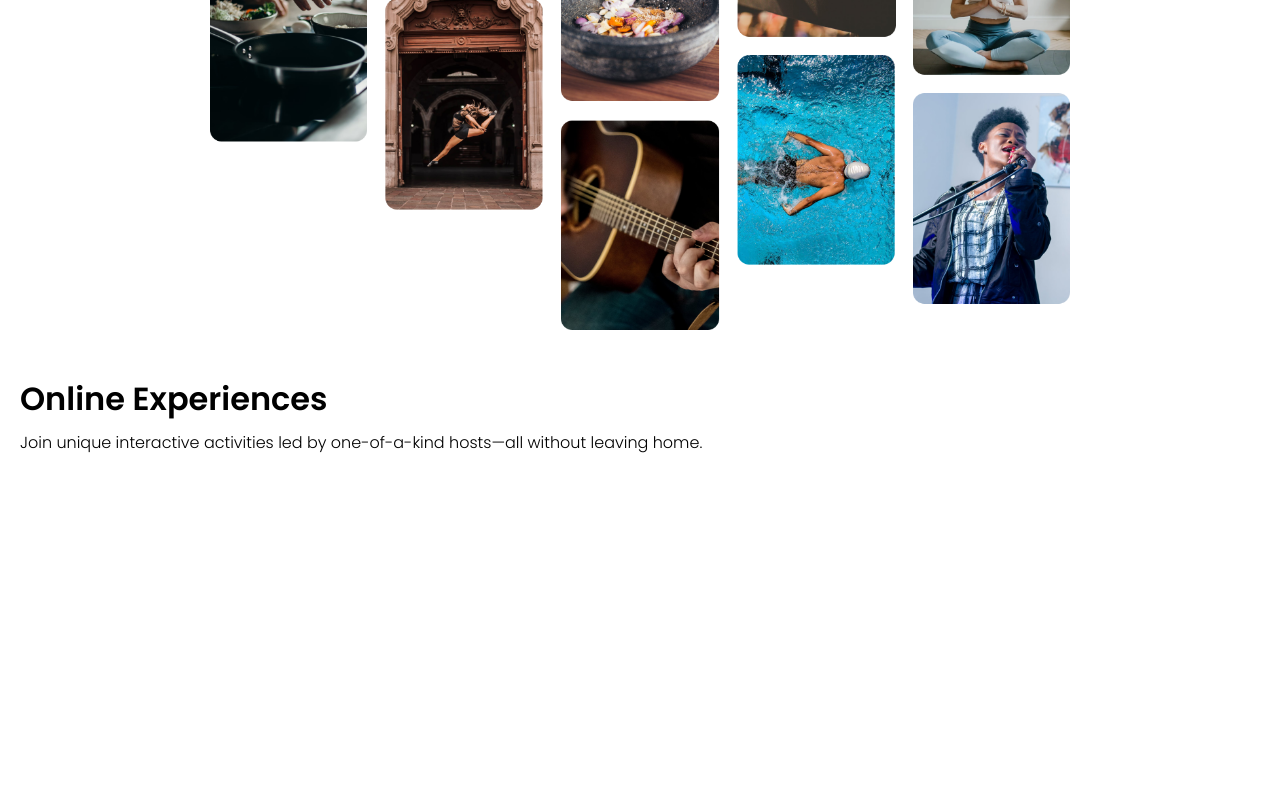
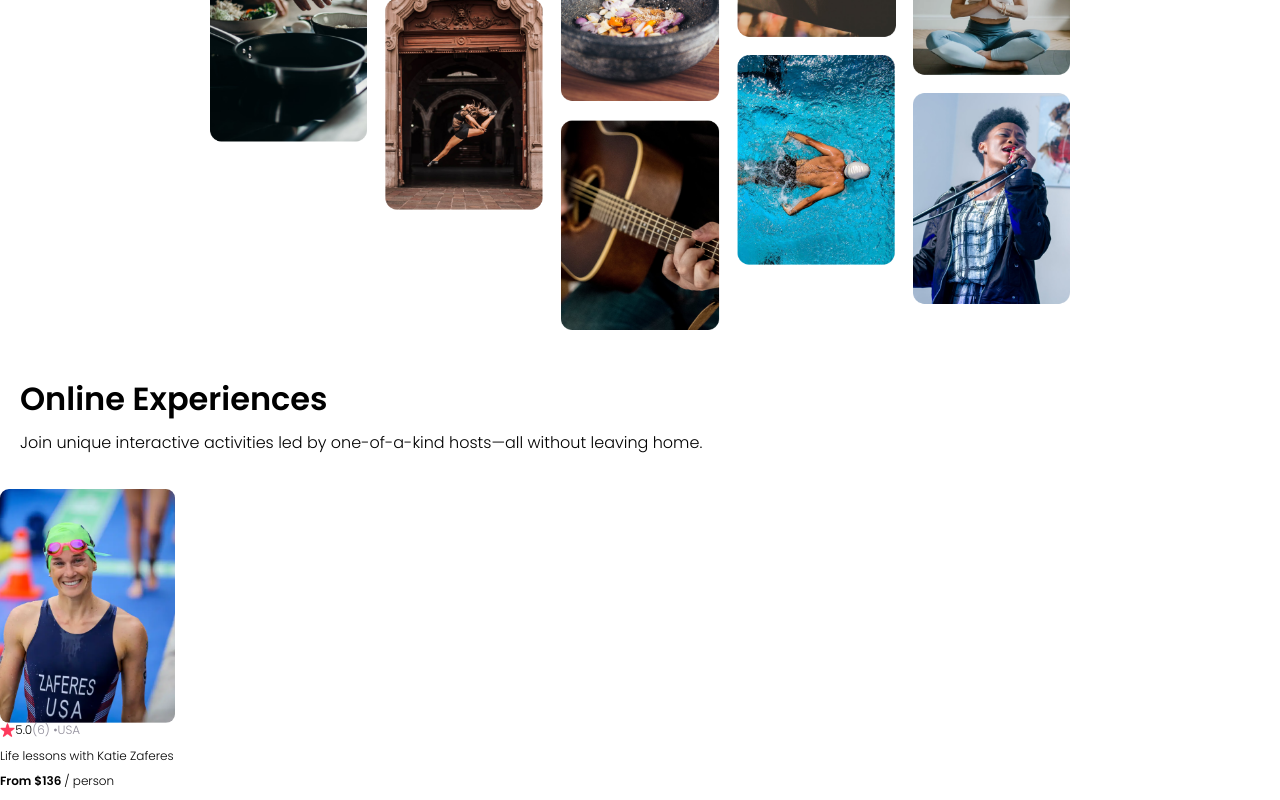
Before and after one commit to alerodriguezabella/airbnb-clone, a React (Create React App) app: page / in a window 1280 px wide. Shown: the part 294-1094 px from the top of the page. Before the commit the page ends 800 px from the top, so only its background shows below. Built offline with nearby package versions, Linux system fonts and the light colour scheme.

Commit message:
Add Card component + styling + needed imgs

```diff
--- a/public/style.css
+++ b/public/style.css
@@ -13,6 +13,14 @@ nav {
     display: flex;
     padding: 20px 36px;
     box-shadow: 0px 2.98256px 7.4564px rgba(0, 0, 0, 0.1);
+}
+
+.gray-font{
+    color: #918E9B;
+}
+
+.bold-font {
+    font-weight: 600;
 }
 
 .nav--logo {
@@ -41,3 +49,22 @@ section {
 .hero--text {
     margin-top: 0;
 }
+
+.card {
+    width: 175px;
+    font-size: 12px;
+}
+
+.card--image {
+    border-radius:9px;
+    width: 100%;
+}
+
+.card--stats {
+    display: flex;
+    align-items: center;
+}
+
+.card--star{
+    height: 14px;
+}
--- a/src/App.js
+++ b/src/App.js
@@ -1,4 +1,5 @@
 import React from "react"
+import Card from "./components/Card"
 import Hero from "./components/Hero"
 import Navbar from "./components/Navbar"
 
@@ -7,6 +8,7 @@ export default function App() {
         <div>
             <Navbar/>
             <Hero/>
+            <Card/>
         </div>
     )
 }
--- /dev/null
+++ b/src/components/Card.js
@@ -0,0 +1,18 @@
+import React from "react"
+
+export default function Card() {
+    return (
+        <div className="card">
+          <img src={require("../images/katie-zaferes.png")} alt="katie zaferes pic" className="card--image"/>
+          <br/>
+          <div className="card--stats">
+            <img src={require("../images/star.png")} alt="star pic" className="card--star"/>
+            <span>5.0</span>
+            <span className="gray-font">(6) •</span>
+            <span className="gray-font">USA</span>
+          </div>
+          <p>Life lessons with Katie Zaferes</p>
+          <p><span className="bold-font">From $136 </span>/ person</p>
+        </div>
+    )
+}
```
Also changed, not shown: src/images/katie-zaferes.png (added), src/images/star.png (added).
